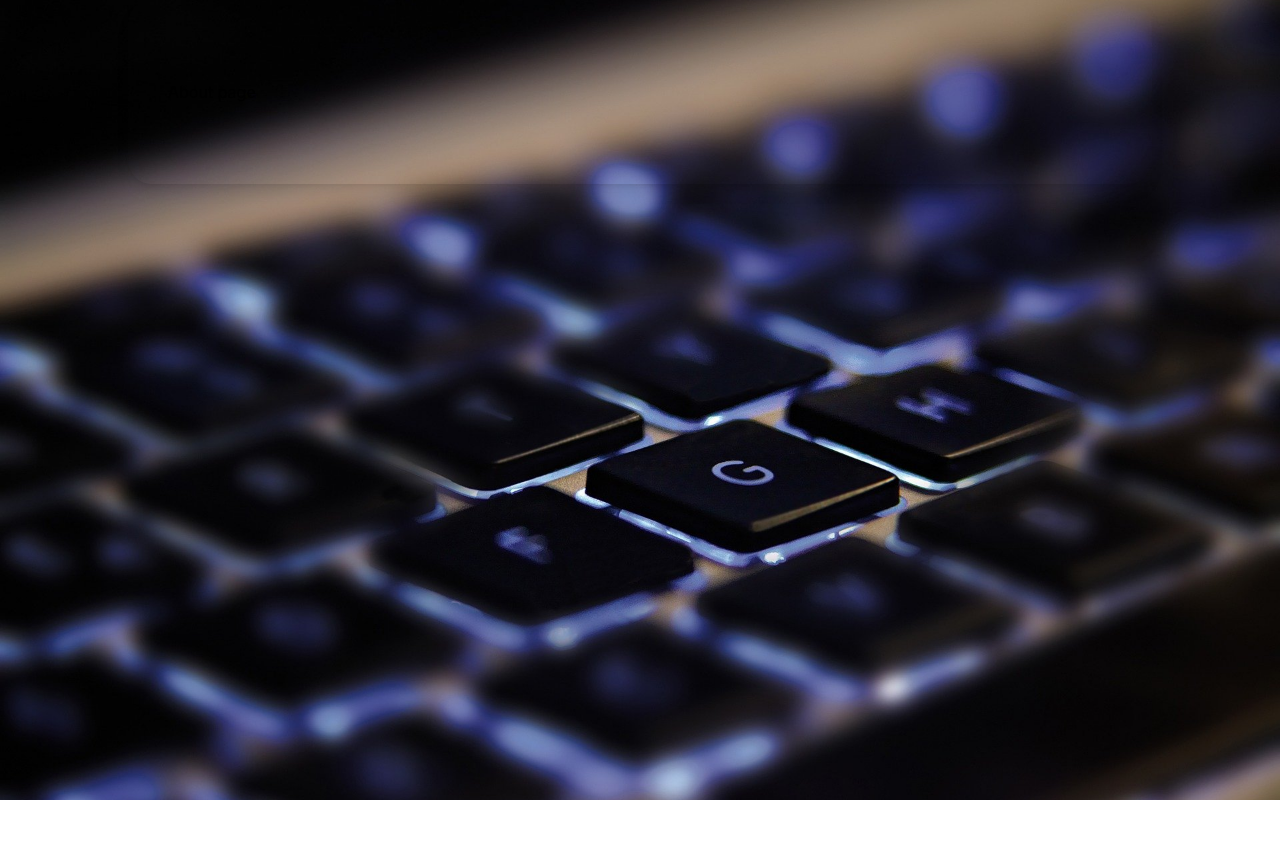
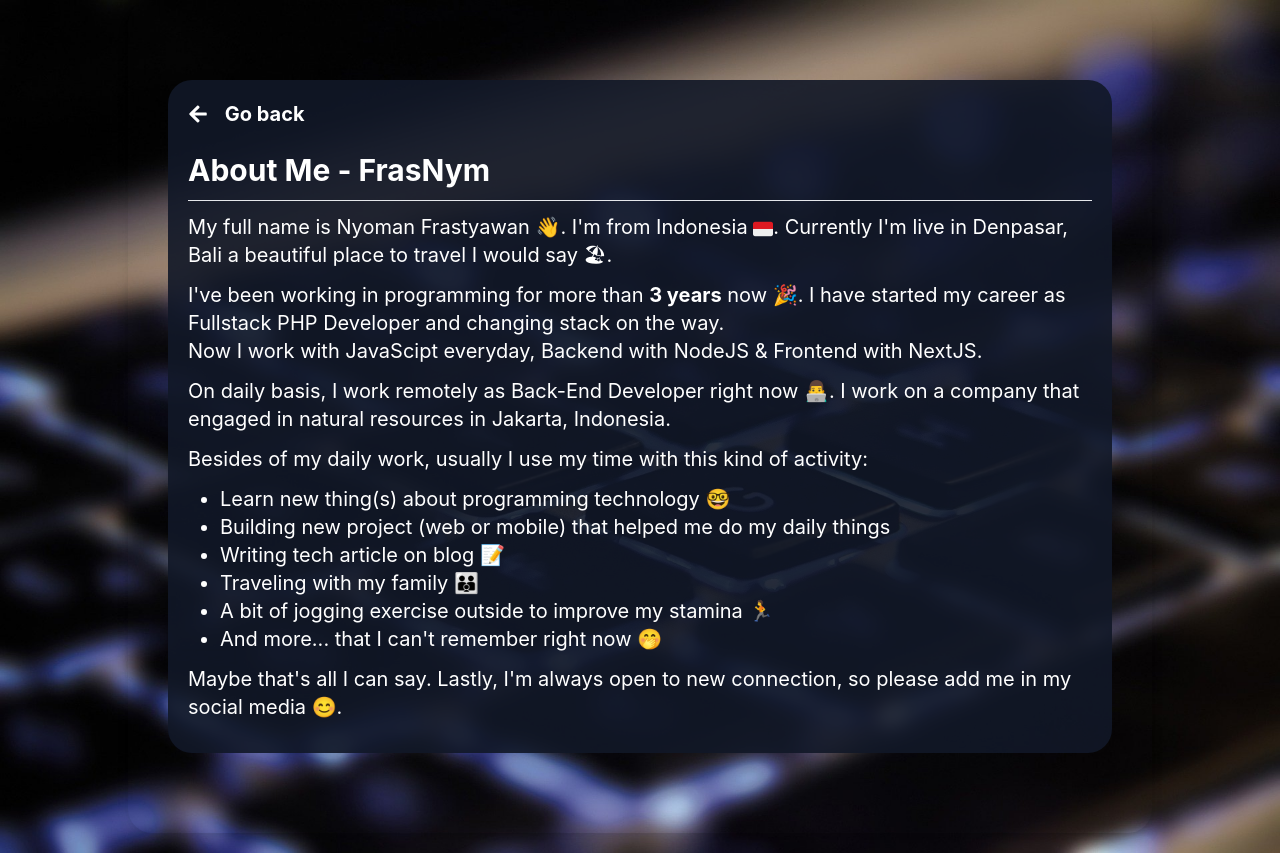
Before and after one commit to frasnym/Portfolio-NextJS, a Next.js app: page /about in a window 1280 px wide. Before the commit the page ends 800 px from the top, so only its background shows below. Built offline with nearby package versions, Linux system fonts and the light colour scheme; a web font is replaced by a local one.

Commit message:
feat(about): Add about page

```diff
--- a/pages/about.tsx
+++ b/pages/about.tsx
@@ -1,6 +1,87 @@
 import React from 'react';
+import { useRouter } from 'next/router';
+import { FaArrowLeft } from 'react-icons/fa';
+
 import Layout from '../components/layout/Layout';
+import Emoji from '../components/ui/emoji/Emoji';
 
 export default function about() {
-	return <Layout>About page</Layout>;
+	const router = useRouter();
+
+	return (
+		<Layout title="About">
+			<article className="text-white bg-gray-900 bg-opacity-90 p-5 rounded-3xl">
+				<nav className="mb-6">
+					<span
+						className="text-xl font-bold cursor-pointer"
+						onClick={() => router.back()}
+					>
+						<FaArrowLeft className="inline-block mb-1 mr-3" /> Go
+						back
+					</span>
+				</nav>
+				<header>
+					<h1 className="text-3xl font-bold">About Me - FrasNym</h1>
+					<hr className="my-3" />
+				</header>
+				<p className="text-xl mb-3">
+					My full name is Nyoman Frastyawan <Emoji symbol="👋" />. I'm
+					from Indonesia{' '}
+					<img
+						className="w-5 inline"
+						src="images/flag-indonesia_1f1ee-1f1e9.png"
+						alt="Flag of Indonesia Country"
+					/>
+					. Currently I'm live in Denpasar, Bali a beautiful place to
+					travel I would say <Emoji symbol="🏖" />.
+				</p>
+				<p className="text-xl mb-3">
+					I've been working in programming for more than{' '}
+					<strong>3 years</strong> now <Emoji symbol="🎉" />. I have
+					started my career as Fullstack PHP Developer and changing
+					stack on the way.
+					<br className="mb-2" />
+					Now I work with JavaScipt everyday, Backend with NodeJS
+					{' & '}Frontend with NextJS.
+				</p>
+				<p className="text-xl mb-3">
+					On daily basis, I work remotely as Back-End Developer right
+					now <Emoji symbol="👨‍💻" />. I work on a company that engaged
+					in natural resources in Jakarta, Indonesia.
+				</p>
+				<p className="text-xl mb-3">
+					Besides of my daily work, usually I use my time with this
+					kind of activity:
+				</p>
+				<ul className="text-xl mb-3 pl-8">
+					<li className="list-disc">
+						Learn new thing(s) about programming technology 🤓
+					</li>
+					<li className="list-disc">
+						Building new project (web or mobile) that helped me do
+						my daily things
+					</li>
+					<li className="list-disc">
+						Writing tech article on blog 📝
+					</li>
+					<li className="list-disc">
+						Traveling with my family <Emoji symbol="👪" />
+					</li>
+					<li className="list-disc">
+						A bit of jogging exercise outside to improve my stamina{' '}
+						<Emoji symbol="🏃" />
+					</li>
+					<li className="list-disc">
+						And more... that I can't remember right now{' '}
+						<Emoji symbol="🤭" />
+					</li>
+				</ul>
+				<p className="text-xl mb-3">
+					Maybe that's all I can say. Lastly, I'm always open to new
+					connection, so please add me in my social media{' '}
+					<Emoji symbol="😊" />.
+				</p>
+			</article>
+		</Layout>
+	);
 }
```
